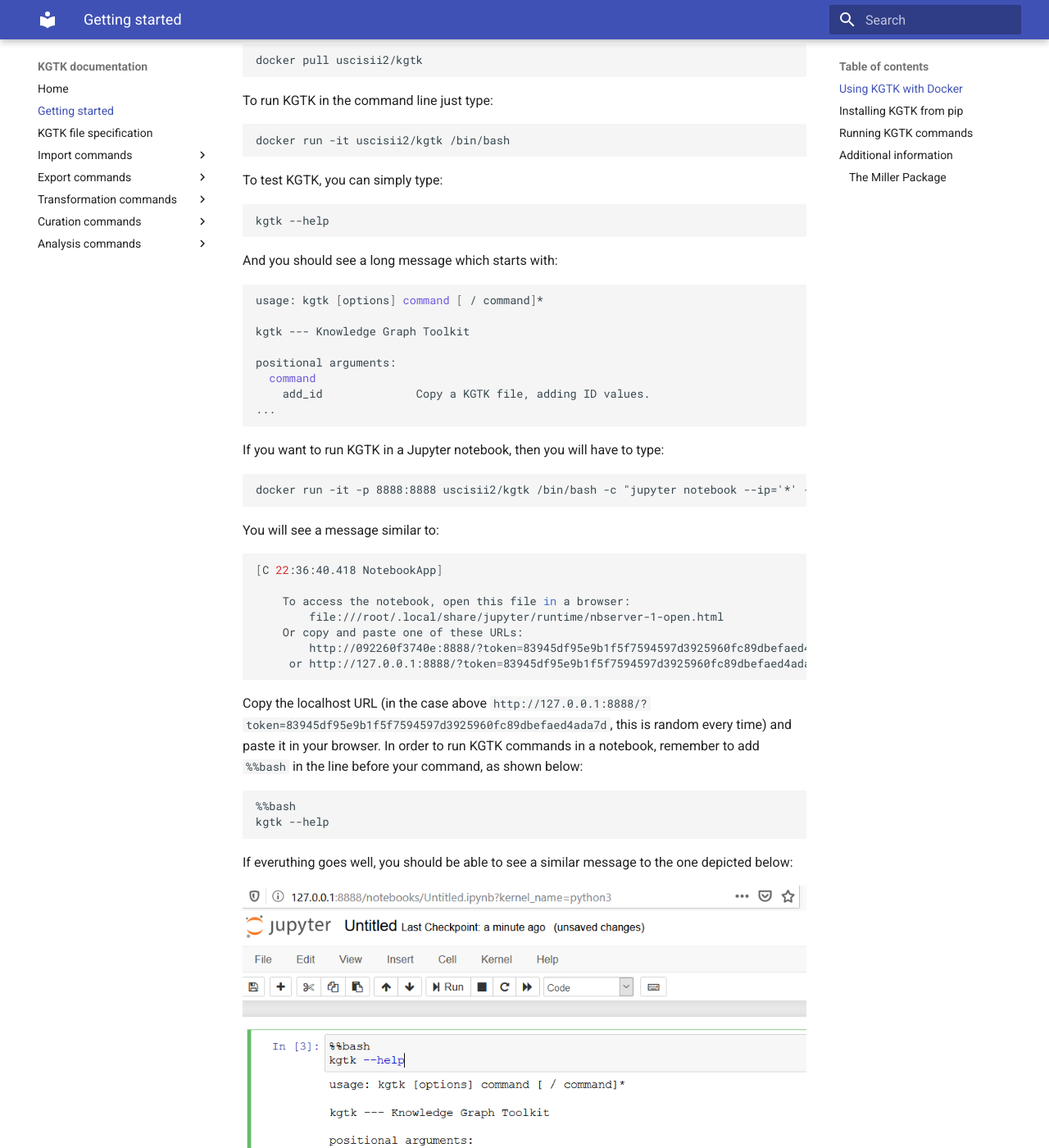
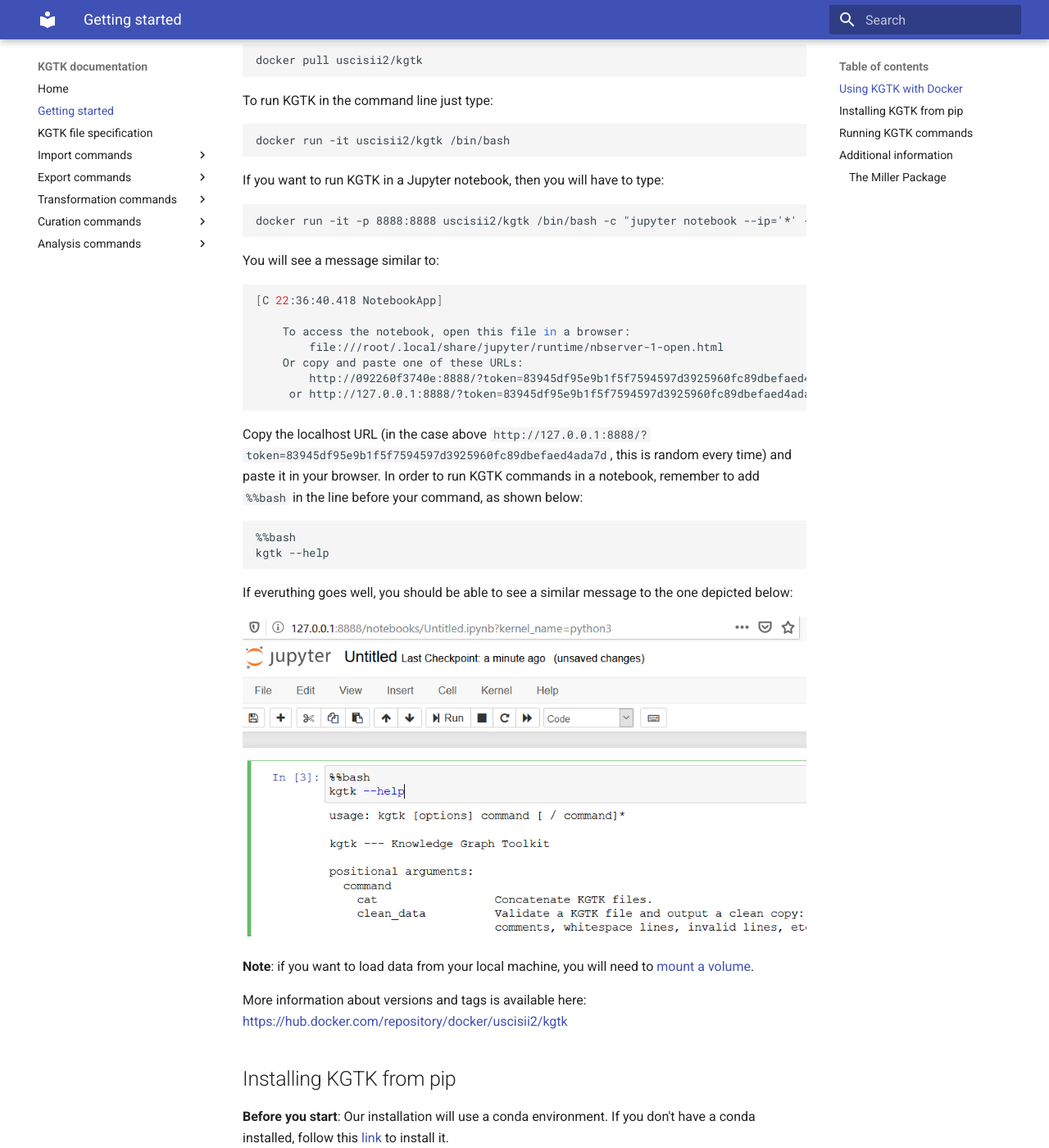
Before and after one commit to usc-isi-i2/kgtk, an MkDocs documentation site: the page built from docs/install.md, in a window 1280 px wide and 1400 px high, scrolled down 244 px. Shown: the whole window at 82% size. Built offline with MkDocs 1.6.1 and Material for MkDocs 9.7.7, drawn with Linux system fonts in a browser that asks for light colours; some of the changed text lies outside the part shown.

Commit message:
removed redundant -help message

````diff
--- a/docs/install.md
+++ b/docs/install.md
@@ -10,23 +10,6 @@
 
 ```bash
 docker run -it uscisii2/kgtk /bin/bash
-```
-
-To test KGTK, you can simply type:
-```bash
-kgtk --help
-```
-And you should see a long message which starts with:
-
-```bash
-usage: kgtk [options] command [ / command]*
-
-kgtk --- Knowledge Graph Toolkit
-
-positional arguments:
-  command
-    add_id              Copy a KGTK file, adding ID values.
-...
 ```
 
 If you want to run KGTK in a Jupyter notebook, then you will have to type:
@@ -59,7 +42,7 @@
 
 **Note**: if you want to load data from your local machine, you will need to [mount a volume](https://docs.docker.com/storage/volumes/).
 
-More information about versions and tags is available here: https://hub.docker.com/repository/docker/uscisii2/kgtk
+More information about versions and tags is available here: [https://hub.docker.com/repository/docker/uscisii2/kgtk](https://hub.docker.com/repository/docker/uscisii2/kgtk)
 
 ## Installing KGTK from pip
 
````
